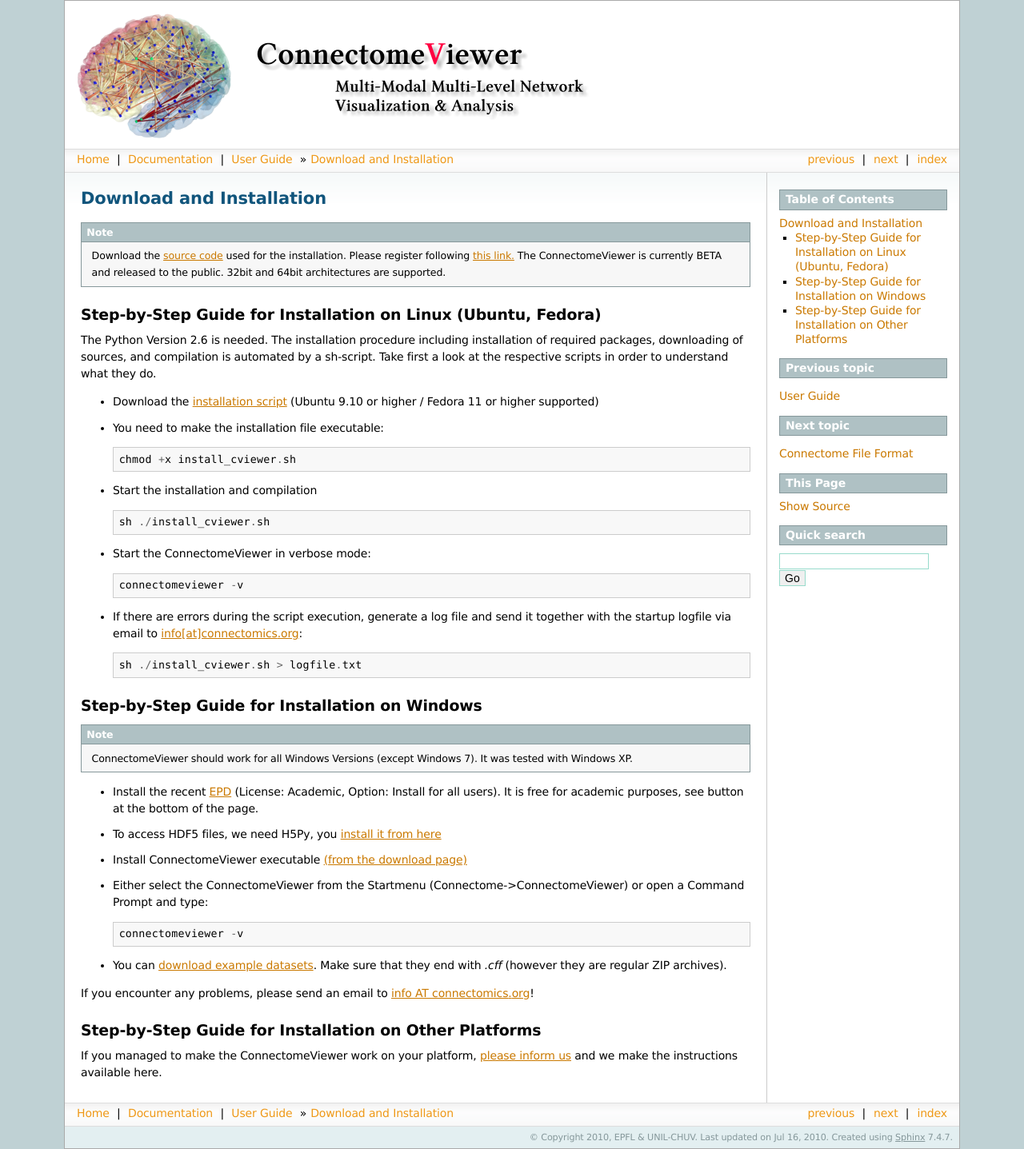
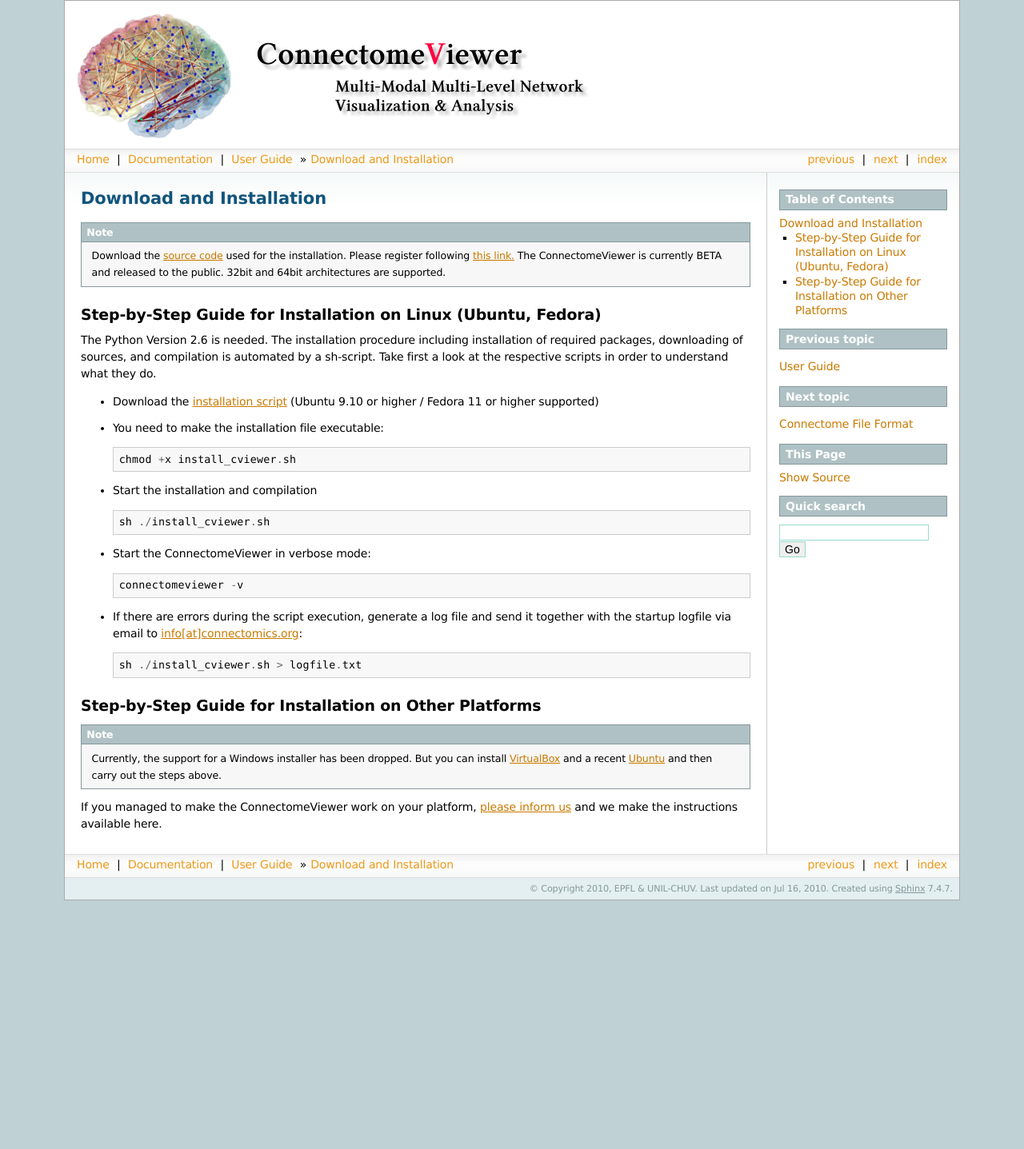
Before and after one commit to LTS5/connectomeviewer, a Sphinx documentation site: the page built from doc/users/installation.rst, in a window 1280 px wide. Shown: the whole page at 80% size. Built offline with Sphinx 7.4.7, drawn with Linux system fonts in a browser that asks for light colours; pages that are not in the unit, such as notebooks, are missing from menus; after the commit the page ends 1126 px from its top, so only the background shows below that.

Commit message:
Updated Release Notes

```diff
--- a/doc/users/installation.rst
+++ b/doc/users/installation.rst
@@ -35,26 +35,22 @@
 
 .. On first startup, a directory is created in your home folder (*$HOME/.enthought/ch.connectome.viewer*) to store the logfile and window settings. If the first startup was as root, you do not have write permission in this folder, leading to a *Permission Error*. Simply remove this folder (*sudo rm -rf $HOME/.enthought/ch.connectome.viewer/*) and start ConnectomeViewer again as user.
 
-Step-by-Step Guide for Installation on Windows
-----------------------------------------------
-
-.. note:: ConnectomeViewer should work for all Windows Versions (except Windows 7). It was tested with Windows XP.
-
-* Install the recent EPD_ (License: Academic, Option: Install for all users). It is free for academic purposes, see button at the bottom of the page.
-* To access HDF5 files, we need H5Py, you `install it from here <http://code.google.com/p/h5py/downloads/list>`_
-* Install ConnectomeViewer executable `(from the download page) <http://www.connectomeviewer.org/users/download>`_
-* Either select the ConnectomeViewer from the Startmenu (Connectome->ConnectomeViewer) or open a Command Prompt and type::
-
-    connectomeviewer -v
-
-* You can `download example datasets <http://connectomeviewer.org/viewer/datasets>`_. Make sure that they end with *.cff* (however they are regular ZIP archives).
-
-If you encounter any problems, please send an email to `info AT connectomics.org <mailto:infoATconnectomics.org>`_!
+.. Step-by-Step Guide for Installation on Windows
+.. ----------------------------------------------
+.. * Install the recent EPD_ (License: Academic, Option: Install for all users). It is free for academic purposes, see button at the bottom of the page.
+.. * To access HDF5 files, we need H5Py, you `install it from here <http://code.google.com/p/h5py/downloads/list>`_
+.. * Install ConnectomeViewer executable `(from the download page) <http://www.connectomeviewer.org/users/download>`_
+.. * Either select the ConnectomeViewer from the Startmenu (Connectome->ConnectomeViewer) or open a Command Prompt and type::
+..     connectomeviewer -v
+.. * You can `download example datasets <http://connectomeviewer.org/viewer/datasets>`_. Make sure that they end with *.cff* (however they are regular ZIP archives).
+.. If you encounter any problems, please send an email to `info AT connectomics.org <mailto:infoATconnectomics.org>`_!
 
 .. include:: ../links_names.txt
 
 Step-by-Step Guide for Installation on Other Platforms
 ------------------------------------------------------
 
+.. note:: Currently, the support for a Windows installer has been dropped. But you can install `VirtualBox <http://www.virtualbox.org/wiki/Downloads>`_ and a recent `Ubuntu <http://www.ubuntu.com/desktop/get-ubuntu/download>`_ and then carry out the steps above.
+
 If you managed to make the ConnectomeViewer work on your platform,
 `please inform us <mailto:infoATconnectomics.org>`_ and we make the instructions available here.
```
Also changed, not shown: 1 other file.
